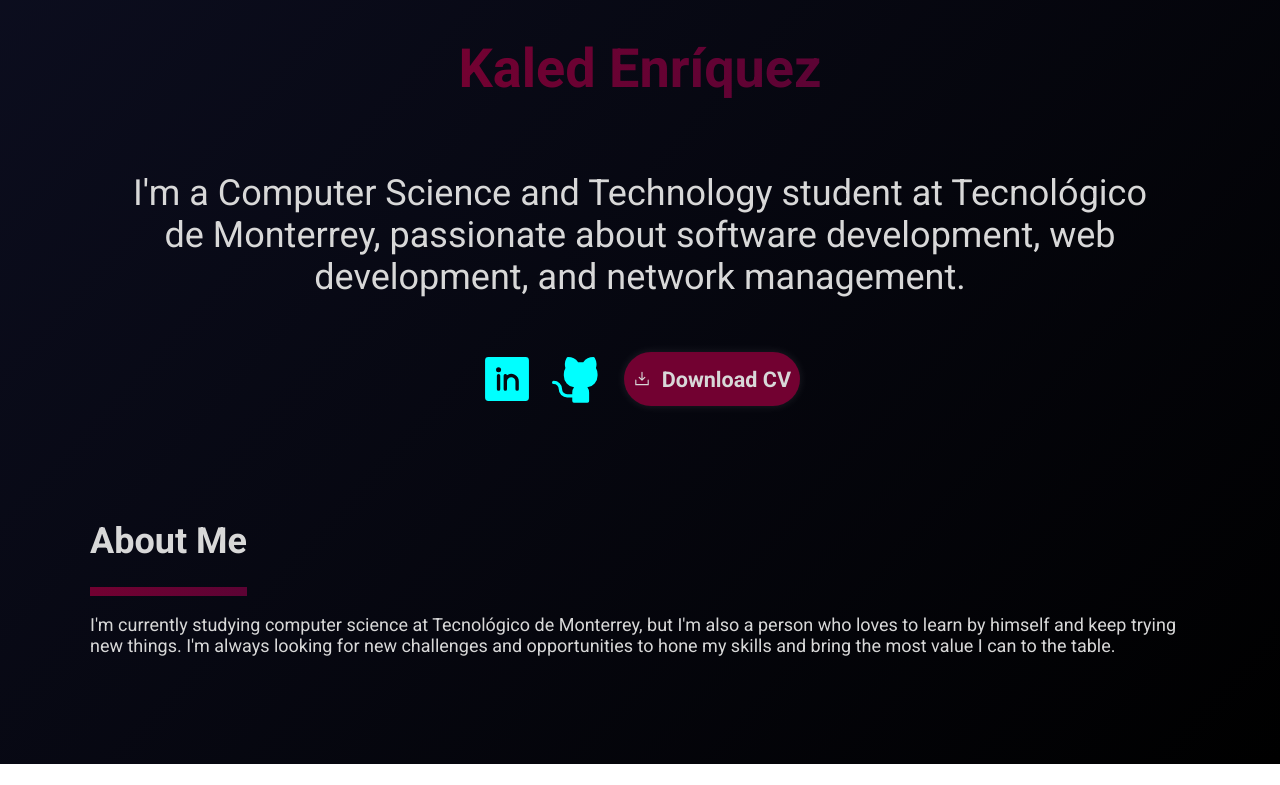
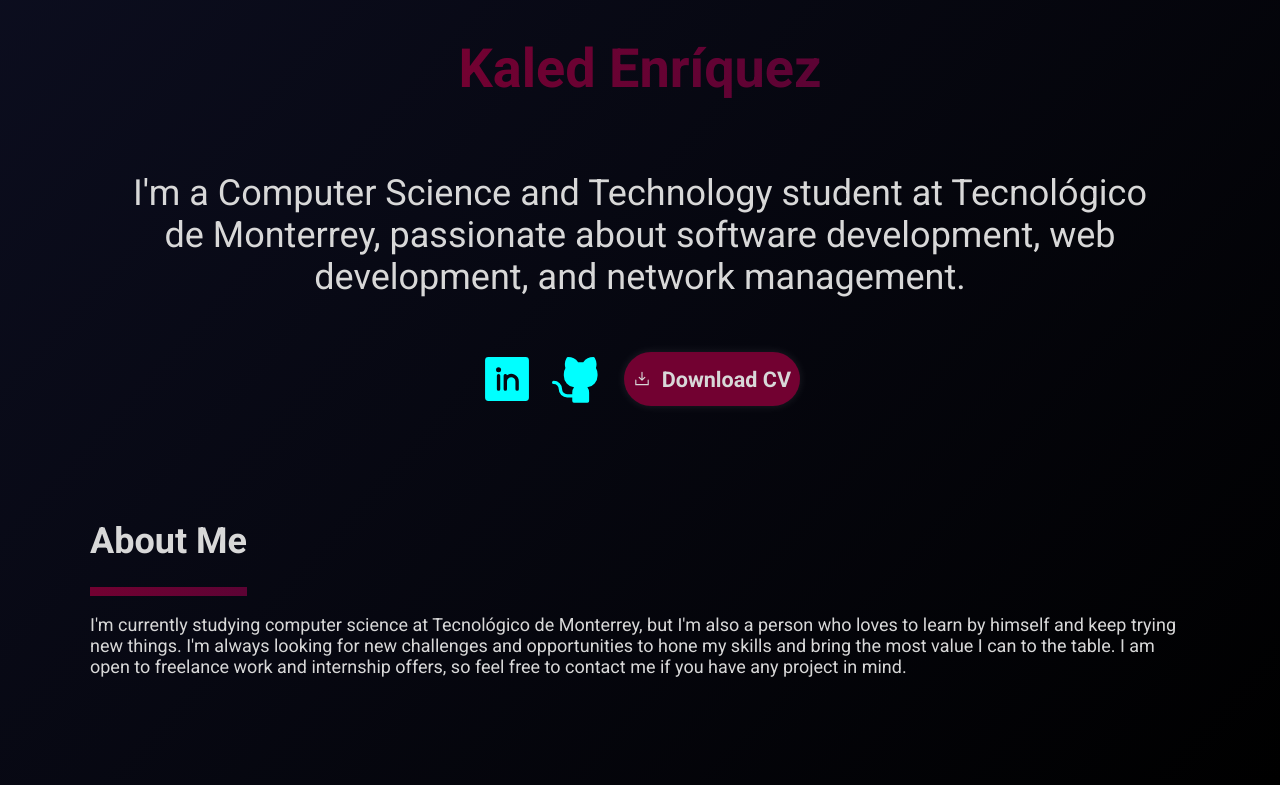
Before and after one commit to kaledenriquez/kaled-website, a Next.js app: page / in a window 1280 px wide. Shown: the part 642-1427 px from the top of the page. Before the commit the page ends 1406 px from the top, so only its background shows below. Built offline with nearby package versions, Linux system fonts and the light colour scheme.

Commit message:
added paragraph about Content

```diff
--- a/src/app/about/about.tsx
+++ b/src/app/about/about.tsx
@@ -29,6 +29,9 @@ export default function About() {
                 but I'm also a person who loves to learn by himself and keep trying new things.
                 I'm always looking for new challenges and opportunities to hone my skills and
                 bring the most value I can to the table.
+
+                I am open to freelance work and internship offers, so
+                feel free to contact me if you have any project in mind.
             </p>
         </div>
     </div>
```
